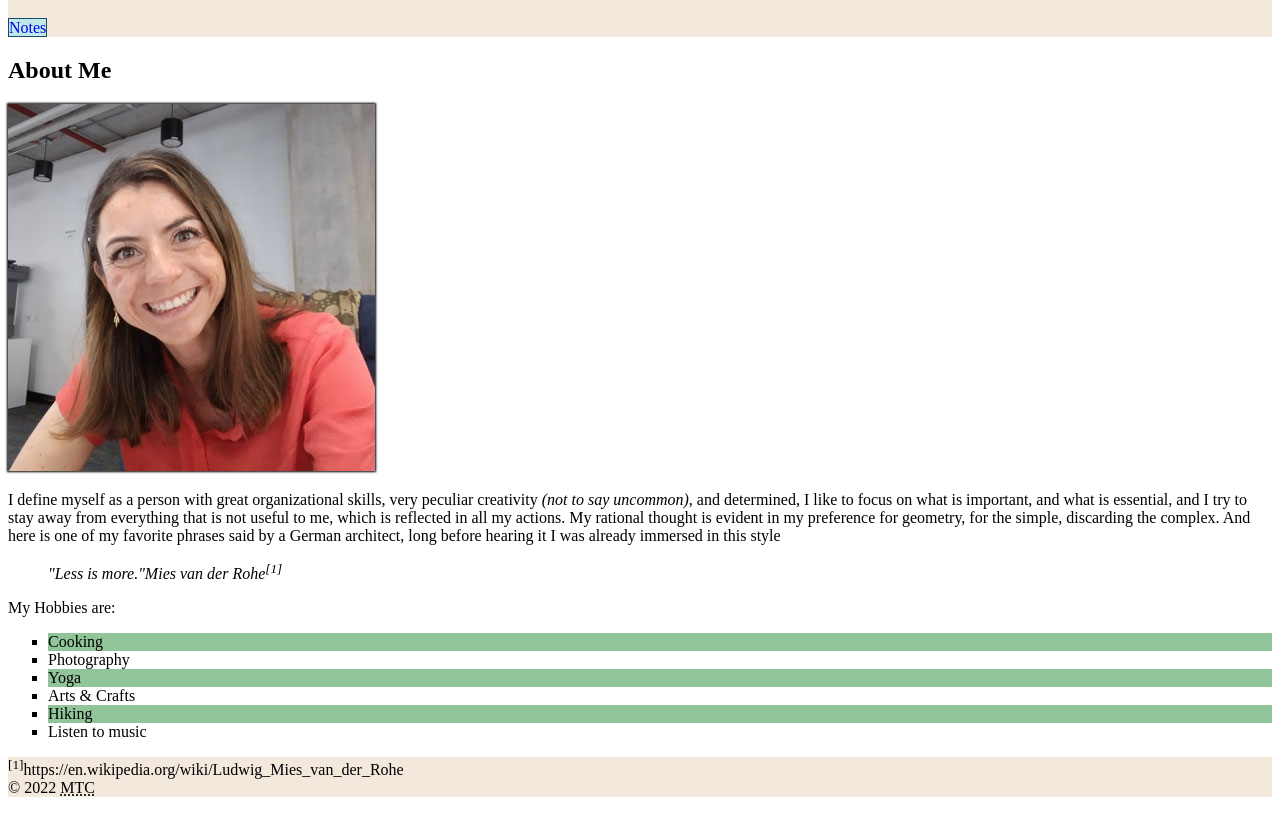
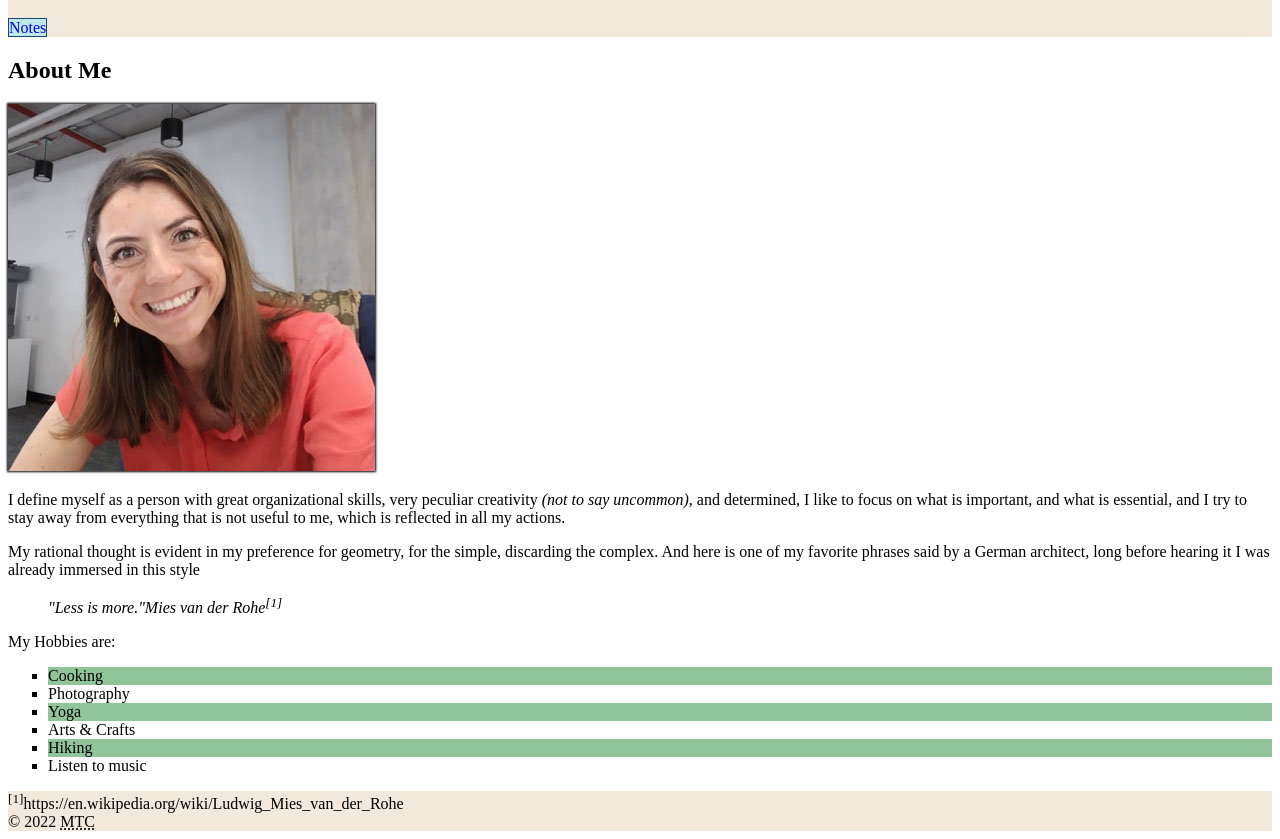
Before and after one commit to torr0126/html-assignment, a plain HTML site: page index.html in a window 1280 px wide. Shown: the part 79-918 px from the top of the page. Before the commit the page ends 884 px from the top, so only its background shows below. Drawn offline with Linux system fonts and the light colour scheme.

Commit message:
Update index.html

```diff
--- a/index.html
+++ b/index.html
@@ -4,7 +4,7 @@
     <meta charset="UTF-8">
     <meta http-equiv="X-UA-Compatible" content="IE=edge">
     <meta name="viewport" content="width=device-width, initial-scale=1.0">
-    <link rel="stylesheet" href="css/main.css">
+    <link rel="stylesheet" href="./css/main.css">
     <title>MONICA TORRES  </title>
 </head>
 <body>
@@ -33,11 +33,13 @@
                 <em>(not to say uncommon)</em>, and determined, I like to focus on what is important, and what is essential,
                  and I try to stay away from everything that is not useful to me, which is reflected
                  in all my actions.
-
+            </p>
+            <p>
                 My rational thought is evident in my preference for geometry, for the simple, discarding the complex.
                 And here is one of my favorite phrases said by a German architect, long before hearing it I was already
                 immersed in this style <blockquote><cite>"Less is more."Mies van der Rohe<sup>[1]</sup></cite></blockquote>
-
+            </p>
+            <p>
                 My Hobbies are:
                 <ul class="hobbiesList">
                     <li>Cooking</li>
@@ -48,9 +50,7 @@
                     <li>Listen to music</li>
                 </ul>
             </p>
-
-         </article>
-
+        </article>
     </main>
     <footer>
 
@@ -59,31 +59,3 @@
     </footer>
 </body>
 </html>
-
-
-<!--
-Style your website from the previous assignment meeting the following requirements.
-Requirements
-
-    DONE -  Note feedback from the Simple HTML Website assignment and assignment and update your code accordingly
-    DONE -  Add a CSS file to your website
-    Inheritance - target the body tag to change the font family and increase the font size to 18px
-    DONE -  Select multiple elements - select both header and footer elements and add the same background colour
-    DONE -  Class selector - add a class of site-title to the main heading of the site and select the class in CSS to change the colour of text of the heading
-    DONE -  Id selector - add an id my-image to your image and select the id in CSS to add a box-shadow with 0 horizontal and vertical placement, 2px of the blur, 1px of the spread and black colour
-    DONE -  Replace the bullets from the list of hobbies with squares
-    DONE -  Using the nth-child selector - add a background to the odd list items in the hobby list
-    Styling the Navigation
-        DONE -  Remove the bullets from the unordered list in navigation (only if you have used the ul tag inside the nav tag)
-        DONE -  Remove the underline from the links
-        DONE -  Add a background and border to the links
-        DONE -  Change the background colour on hover or focus state of the links
-    Validate your HTML
-
-Commit Stage and Push your changes to GitHub
-
-Ensure that your alt value is descriptive of the image and would make sense if read to someone who could not actually see the image.
-Expected one description list <dl> with five <dt> and <dd> tag pairs. See here: https://imdac.github.io/modules/html/html-lists/#description-list
-Ensure that you choose a <title> representative of the page content. "Notes" would have been sufficient for this assignment.
-
- -->
```
